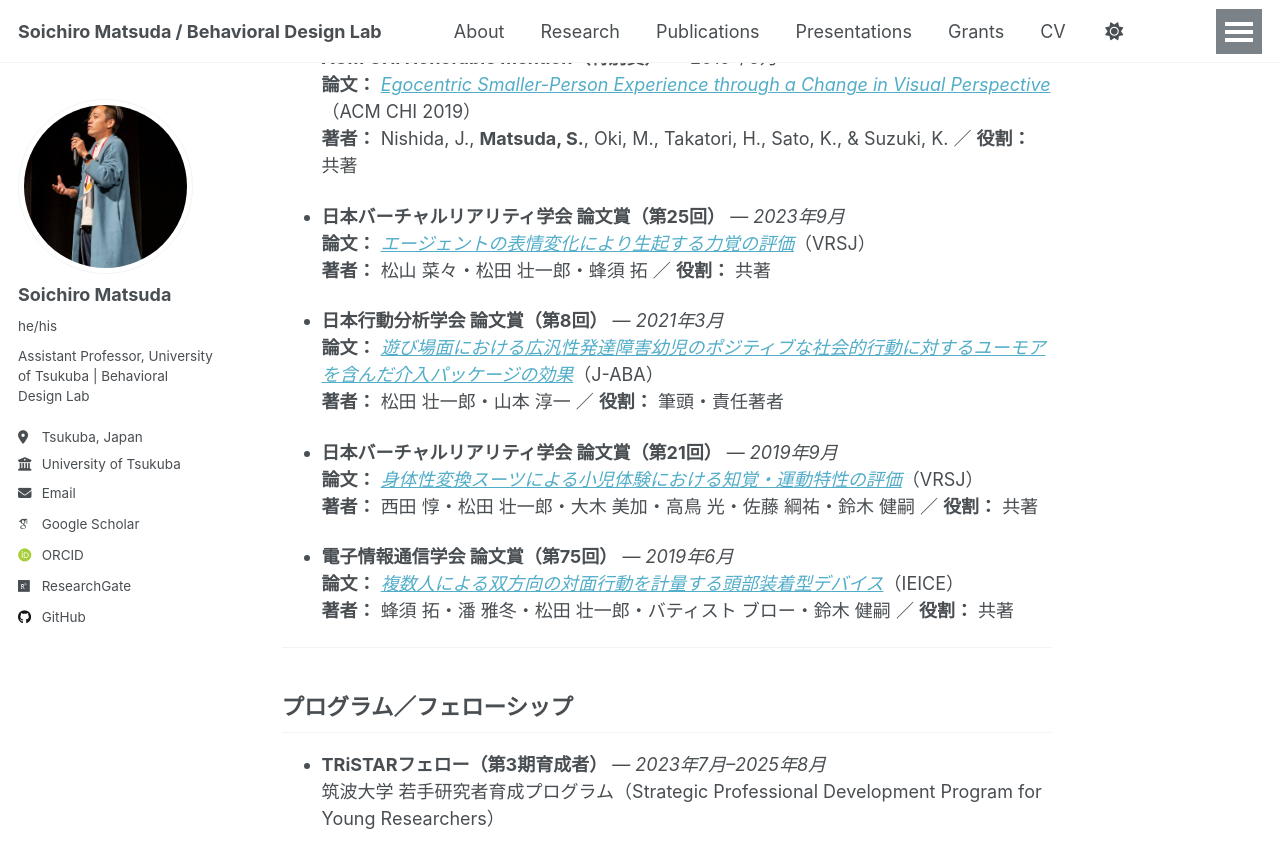
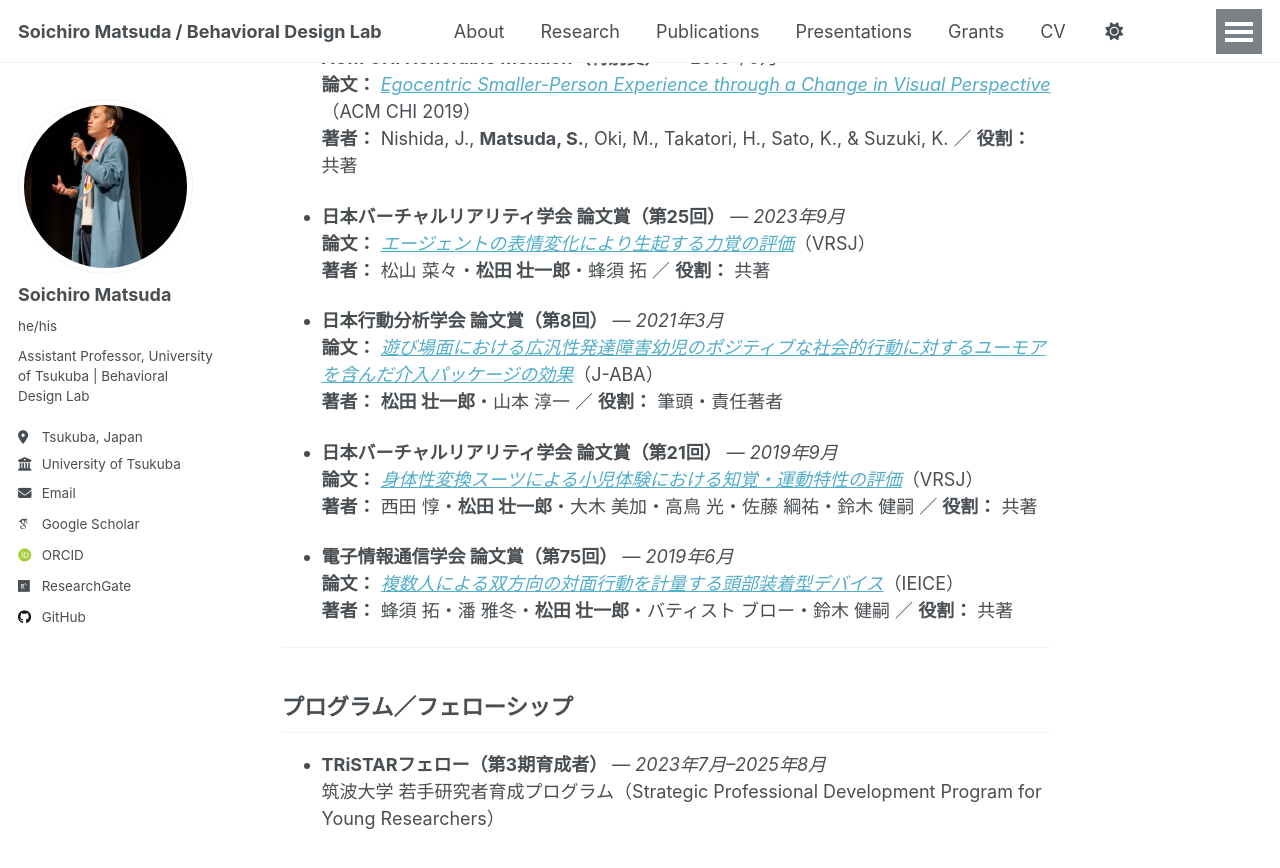
Before and after one commit to BehavioralDesignerMatsuda/BehavioralDesignerMatsuda.github.io, a Jekyll site: the page built from _pages/awards-ja.md, in a window 1280 px wide and 900 px high, scrolled down 417 px. Shown: the top 868 px of the window. Built offline with Jekyll 4.4.1, drawn with Linux system fonts in a browser that asks for light colours; some web fonts are replaced; a script that is not in the unit is left out.

```diff
--- a/_pages/awards-ja.md
+++ b/_pages/awards-ja.md
@@ -17,19 +17,19 @@ lang: ja
 
 - **日本バーチャルリアリティ学会 論文賞（第25回）** — *2023年9月*
   **論文：** *[エージェントの表情変化により生起する力覚の評価]({{ "/publications/2022-hapticVR/" | relative_url }})*（VRSJ）
-  **著者：** 松山 菜々・松田 壮一郎・蜂須 拓 ／ **役割：** 共著
+  **著者：** 松山 菜々・**松田 壮一郎**・蜂須 拓 ／ **役割：** 共著
 
 - **日本行動分析学会 論文賞（第8回）** — *2021年3月*
   **論文：** *[遊び場面における広汎性発達障害幼児のポジティブな社会的行動に対するユーモアを含んだ介入パッケージの効果]({{ "/publications/2019-humor-intervention/" | relative_url }})*（J-ABA）
-  **著者：** 松田 壮一郎・山本 淳一 ／ **役割：** 筆頭・責任著者
+  **著者：** **松田 壮一郎**・山本 淳一 ／ **役割：** 筆頭・責任著者
 
 - **日本バーチャルリアリティ学会 論文賞（第21回）** — *2019年9月*
   **論文：** *[身体性変換スーツによる小児体験における知覚・運動特性の評価]({{ "/publications/2018-childhood-japanese/" | relative_url }})*（VRSJ）
-  **著者：** 西田 惇・松田 壮一郎・大木 美加・高鳥 光・佐藤 綱祐・鈴木 健嗣 ／ **役割：** 共著
+  **著者：** 西田 惇・**松田 壮一郎**・大木 美加・高鳥 光・佐藤 綱祐・鈴木 健嗣 ／ **役割：** 共著
 
 - **電子情報通信学会 論文賞（第75回）** — *2019年6月*
   **論文：** *[複数人による双方向の対面行動を計量する頭部装着型デバイス]({{ "/publications/2018-FaceLooks-japanese/" | relative_url }})*（IEICE）
-  **著者：** 蜂須 拓・潘 雅冬・松田 壮一郎・バティスト ブロー・鈴木 健嗣 ／ **役割：** 共著
+  **著者：** 蜂須 拓・潘 雅冬・**松田 壮一郎**・バティスト ブロー・鈴木 健嗣 ／ **役割：** 共著
 
 ---
 
```
